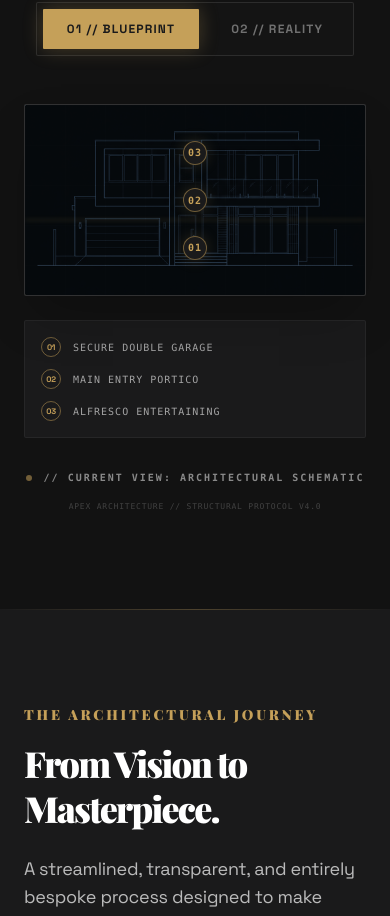
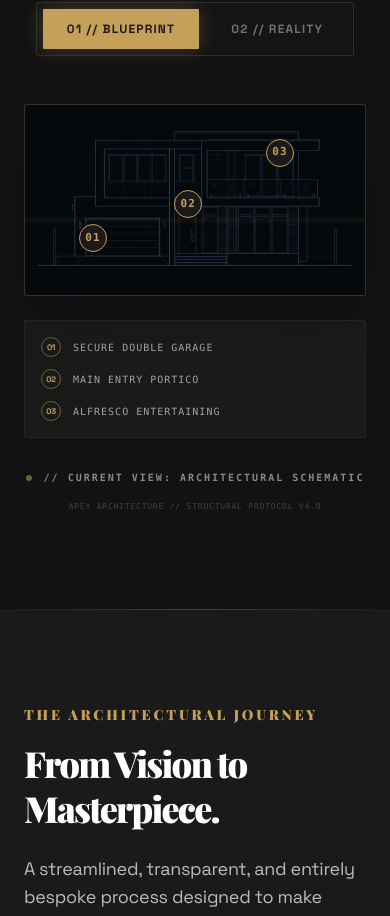
Before and after one commit to ESTEERZY/northaspect-building, a React (Vite) app: page / in a window 390 px wide. Shown: the part 1038-1954 px from the top of the page. Built offline with nearby package versions, Linux system fonts and the light colour scheme.

Commit message:
fix: precision numeric map pins for mobile blueprint

```diff
--- a/src/components/BlueprintToggle.tsx
+++ b/src/components/BlueprintToggle.tsx
@@ -89,22 +89,22 @@ const BlueprintToggle = () => {
             className="absolute inset-0 z-30 pointer-events-none font-mono text-[10px] tracking-tighter text-white/60 p-8"
           >
             {/* Room Labels - Numeric Circles on Mobile, Full Labels on Desktop */}
-            <div className="absolute top-[75%] left-[50%] md:top-[65%] md:left-[15%] -translate-x-1/2 -translate-y-1/2 pointer-events-none transition-all duration-500 z-50">
-              <div className="flex items-center justify-center w-6 h-6 md:w-auto md:h-auto rounded-full md:rounded-none border border-gold/50 bg-charcoal text-[10px] md:text-sm font-black text-gold tracking-widest shadow-[0_0_15px_rgba(197,160,89,0.2)] md:px-4 md:py-1.5">
+            <div className="absolute top-[70%] left-[20%] md:top-[65%] md:left-[15%] -translate-x-1/2 -translate-y-1/2 pointer-events-none transition-all duration-500 z-50">
+              <div className="flex items-center justify-center w-7 h-7 md:w-auto md:h-auto rounded-full md:rounded-none border border-gold bg-charcoal text-[11px] md:text-sm font-black text-gold tracking-widest shadow-2xl md:px-4 md:py-1.5">
                 <span className="md:hidden">01</span>
                 <span className="hidden md:inline">[ SECURE DOUBLE GARAGE ]</span>
               </div>
             </div>
 
-            <div className="absolute top-[50%] left-[50%] md:top-[50%] md:left-[45%] -translate-x-1/2 -translate-y-1/2 pointer-events-none transition-all duration-500 z-50">
-              <div className="flex items-center justify-center w-6 h-6 md:w-auto md:h-auto rounded-full md:rounded-none border border-gold/50 bg-charcoal text-[10px] md:text-sm font-black text-gold tracking-widest shadow-[0_0_15px_rgba(197,160,89,0.2)] md:px-4 md:py-1.5">
+            <div className="absolute top-[52%] left-[48%] md:top-[50%] md:left-[45%] -translate-x-1/2 -translate-y-1/2 pointer-events-none transition-all duration-500 z-50">
+              <div className="flex items-center justify-center w-7 h-7 md:w-auto md:h-auto rounded-full md:rounded-none border border-gold bg-charcoal text-[11px] md:text-sm font-black text-gold tracking-widest shadow-2xl md:px-4 md:py-1.5">
                 <span className="md:hidden">02</span>
                 <span className="hidden md:inline">[ MAIN ENTRY PORTICO ]</span>
               </div>
             </div>
 
-            <div className="absolute top-[25%] left-[50%] md:top-[20%] md:right-[15%] md:left-auto -translate-x-1/2 -translate-y-1/2 pointer-events-none transition-all duration-500 z-50">
-              <div className="flex items-center justify-center w-6 h-6 md:w-auto md:h-auto rounded-full md:rounded-none border border-gold/50 bg-charcoal text-[10px] md:text-sm font-black text-gold tracking-widest shadow-[0_0_15px_rgba(197,160,89,0.2)] md:px-4 md:py-1.5">
+            <div className="absolute top-[25%] left-[75%] md:top-[20%] md:right-[15%] md:left-auto -translate-x-1/2 -translate-y-1/2 pointer-events-none transition-all duration-500 z-50">
+              <div className="flex items-center justify-center w-7 h-7 md:w-auto md:h-auto rounded-full md:rounded-none border border-gold bg-charcoal text-[11px] md:text-sm font-black text-gold tracking-widest shadow-2xl md:px-4 md:py-1.5">
                 <span className="md:hidden">03</span>
                 <span className="hidden md:inline">[ ALFRESCO ENTERTAINING ]</span>
               </div>
```
